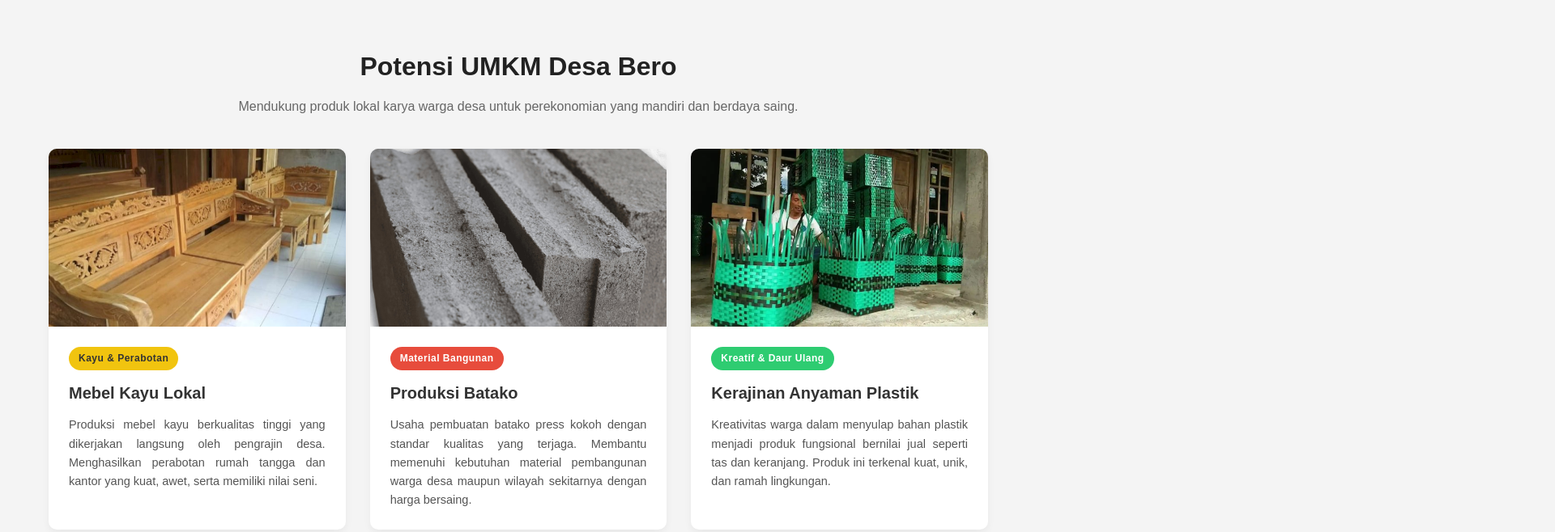
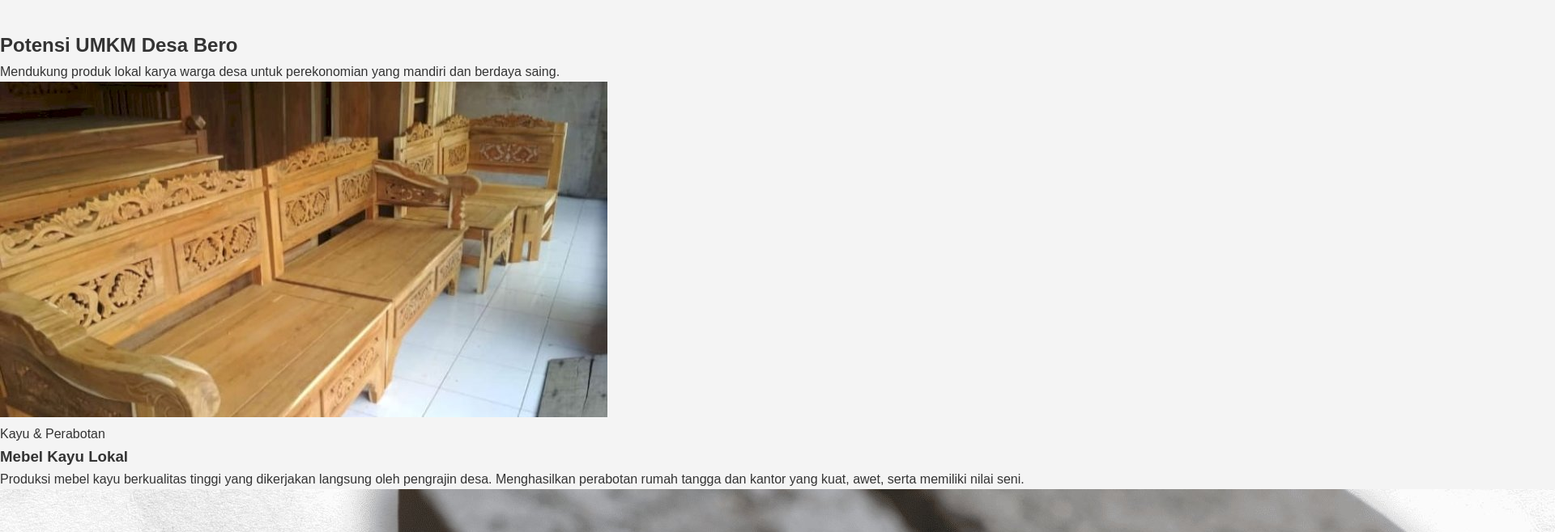
Before and after one commit to arraihanyanupradana/web-desa-bero, a plain HTML site: page index.html in a window 1280 px wide. Shown: the part 1881-2539 px from the top of the page at 81% size, 1920 px wide, since content can reach past the window. Drawn offline with Linux system fonts and the light colour scheme.

Commit message:
style.css

```diff
--- a/style.css
+++ b/style.css
@@ -239,107 +239,6 @@ header.page-header, header.profil-header {
     box-shadow: 0 1px 3px rgba(0,0,0,0.05); /* Bayangan super tipis di tiap kotak nomor */
 }
 
-
-/* =========================================
-   7. BAGIAN POTENSI UMKM DESA
-   ========================================= */
-
-.umkm-section {
-    max-width: 1200px;                      /* Batas maksimal lebar keseluruhan bagian UMKM */
-    margin: 60px auto;                      /* Jarak jauh 60px atas-bawah dari seksi lain, posisi rata tengah */
-    padding: 0 20px;                        /* Jarak pinggir layar */
-}
-
-.umkm-header {
-    text-align: center;                     /* Judul utama UMKM di tengah layar */
-    margin-bottom: 40px;                    /* Jarak dari judul ke kartu gambar di bawahnya */
-}
-
-.umkm-header h2 {
-    font-size: 32px;                        /* Ukuran judul besar */
-    color: #222;                            /* Warna gelap nyaris hitam */
-    margin-bottom: 10px;                    /* Jarak dari judul ke kalimat penjelas */
-}
-
-.umkm-header p {
-    color: #666;                            /* Warna abu-abu redup untuk deskripsi */
-    font-size: 16px;                        /* Ukuran teks standar */
-}
-
-.umkm-grid {
-    display: grid;                          /* Aktifkan sistem grid cerdas */
-    grid-template-columns: repeat(auto-fit, minmax(300px, 1fr)); /* Aturan susun otomatis: Kartu sejajar jika layar luas, turun baris jika layarnya di bawah 300px per kartu */
-    gap: 30px;                              /* Jarak spasi antar kartu UMKM sebesar 30px */
-}
-
-.umkm-card {
-    background: #fff;                       /* Kartu berwarna putih */
-    border-radius: 10px;                    /* Sudut kartu dibuat melengkung */
-    overflow: hidden;                       /* Memotong paksa foto di dalamnya yang menutupi bagian melengkung kartu */
-    box-shadow: 0 4px 10px rgba(0,0,0,0.05);/* Bayangan standar saat kartu tak disentuh */
-    transition: transform 0.3s ease, box-shadow 0.3s ease; /* Transisi untuk posisi naik dan perubahan bayangan */
-    display: flex;                          /* Memastikan foto di atas dan teks di bawah terstruktur rapi */
-    flex-direction: column;                 /* Mengarahkan susunan jadi atas-bawah */
-}
-
-.umkm-card:hover {
-    transform: translateY(-8px);            /* Efek kartu melayang 8px ke atas saat ditunjuk kursor */
-    box-shadow: 0 12px 20px rgba(0,0,0,0.12);/* Bayangan menebal menyesuaikan efek melayang */
-}
-
-.umkm-foto {
-    width: 100%;                            /* Lebar blok penampung foto memakan seluruh lebar kartu */
-    height: 220px;                          /* Tinggi blok penampung dibatasi dan dipukul rata 220px semua */
-    background-color: #ddd;                 /* Warna abu-abu darurat jika foto gagal dimuat */
-}
-
-.umkm-foto img {
-    width: 100%;                            /* Memaksa foto asli selebar blok penampung */
-    height: 100%;                           /* Memaksa foto asli setinggi blok penampung */
-    object-fit: cover;                      /* Memotong dan memusatkan foto otomatis agar tak gepeng/lonjong */
-    display: block;                         /* Menghapus celah sisa di bawah foto */
-}
-
-.umkm-info {
-    padding: 25px;                          /* Ruang dalam antara teks penjelasan dengan pinggiran kartu */
-    flex-grow: 1;                           /* Menyeimbangkan tinggi area teks agar semua kartu sama rata bawahnya */
-}
-
-.umkm-info h3 {
-    font-size: 20px;                        /* Ukuran nama produk UMKM */
-    color: #333;                            /* Warna nama produk UMKM */
-    margin: 12px 0;                         /* Jarak vertikal atas-bawah nama produk UMKM */
-}
-
-.umkm-info p {
-    font-size: 14.5px;                      /* Ukuran deskripsi produk */
-    color: #555;                            /* Warna deskripsi produk */
-    line-height: 1.6;                       /* Spasi baris deskripsi */
-    text-align: justify;                    /* Meratakan ujung kanan dan ujung kiri paragraf deskripsi */
-}
-
-.badge {
-    display: inline-block;                  /* Memperlakukan teks label layaknya tombol/blok */
-    padding: 5px 12px;                      /* Ketebalan blok label warna warni */
-    border-radius: 20px;                    /* Melengkungkan sudut pinggir label menjadi bentuk oval/pil */
-    font-size: 12px;                        /* Teks di dalam label sengaja dibuat kecil */
-    font-weight: 700;                       /* Dibuat tebal agar mudah dibaca sekilas */
-    color: #fff;                          /* Standarnya tulisan berwarna putih */
-    letter-spacing: 0.5px;                  /* Renggang antar huruf agar jelas walau kecil */
-}
-
-.badge-kuning {
-    background-color: #f1c40f;              /* Memberi warna dasar kuning */
-    color: #333;                            /* Khusus kuning, tulisan digelapkan karena putih di atas kuning tak terbaca */
-}
-
-.badge-merah {
-    background-color: #e74c3c;              /* Memberi warna dasar merah */
-}
-
-.badge-hijau {
-    background-color: #2ecc71;              /* Memberi warna dasar hijau */
-}
 
 
 /* =========================================
```
